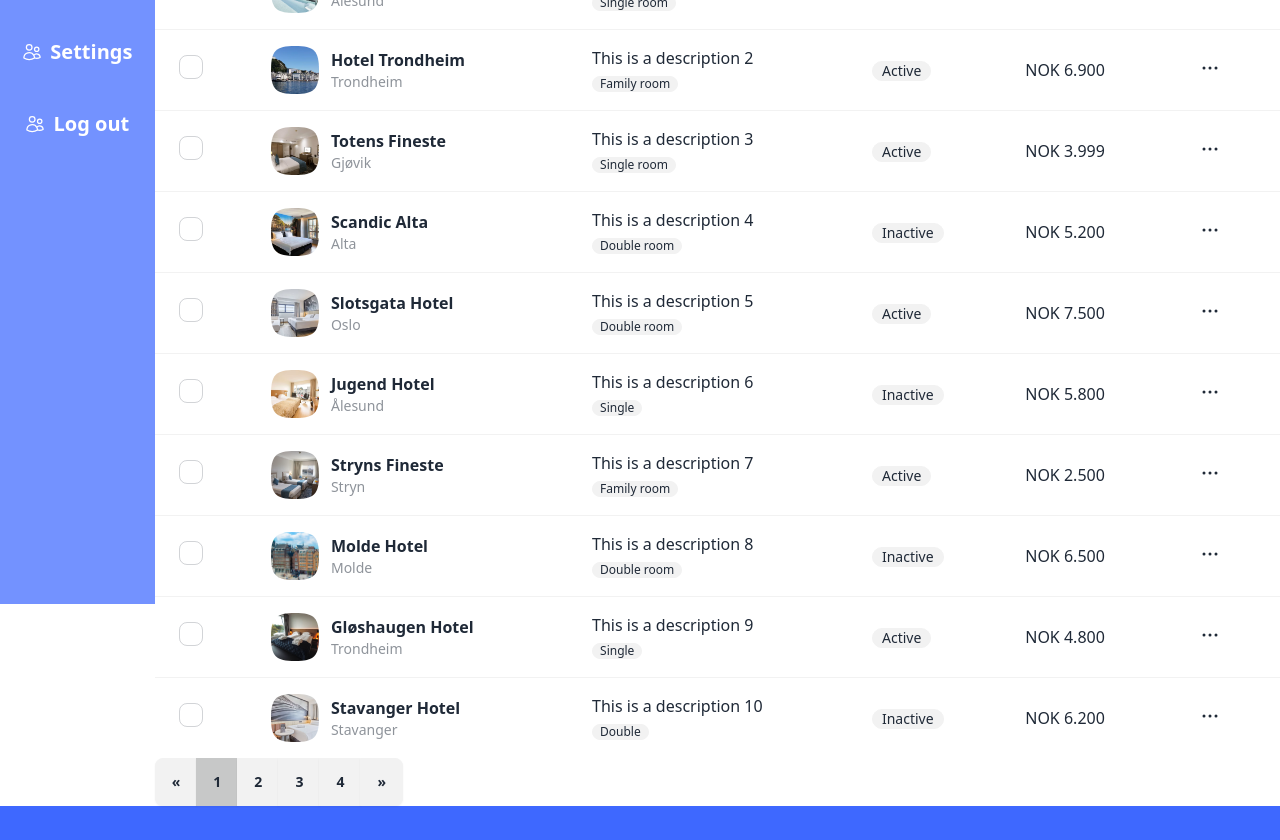
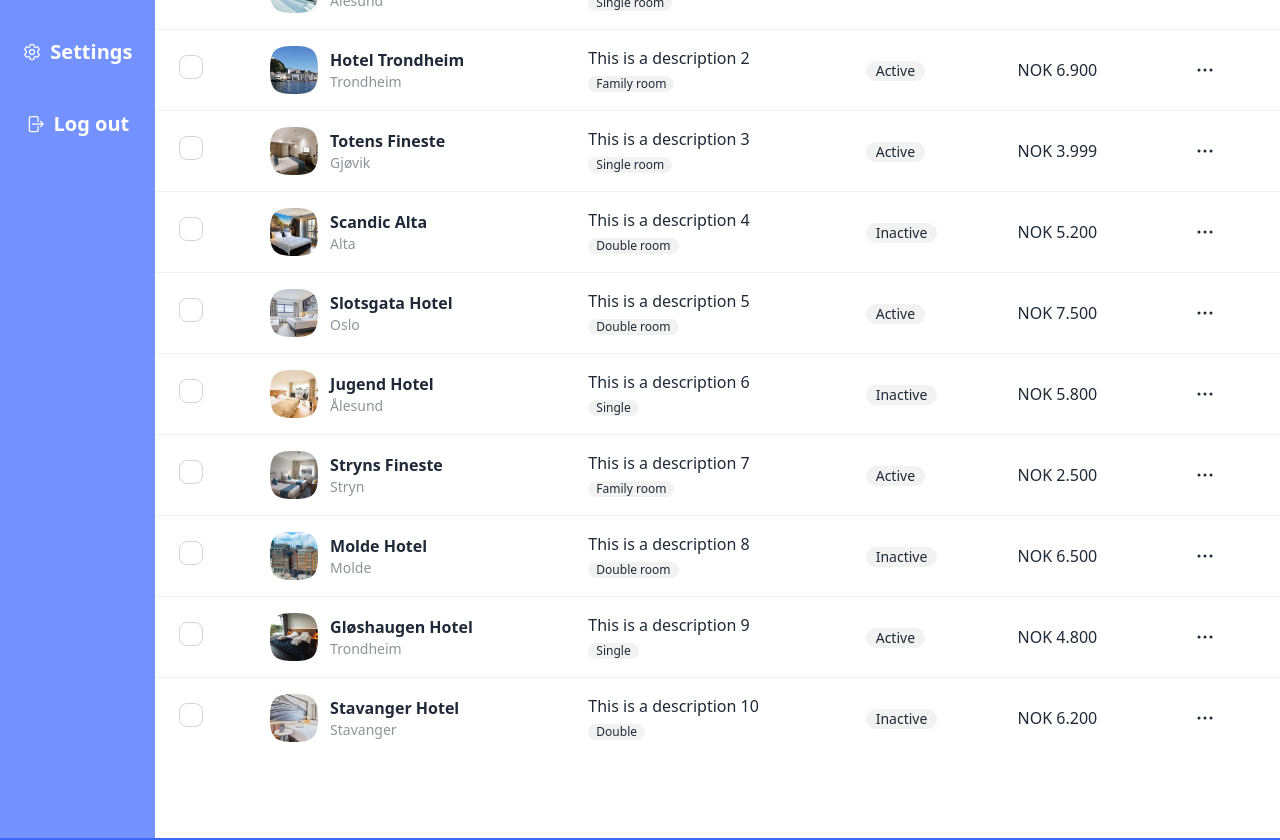
Before and after one commit to Hardingendaniel/IDATA2301-2306-project-g_03, a React (Create React App) app in the folder frontend/: page /admin in a window 1280 px wide. Shown: the part 260-1100 px from the top of the page. Built offline with nearby package versions, Linux system fonts and the light colour scheme; no server answers.

Commit message:
More work on admin page

```diff
--- /dev/null
+++ b/frontend/src/components/EditButton.jsx
@@ -0,0 +1,27 @@
+import React from "react";
+
+/**
+ * Component for 3 dot dropdown menu
+ * @returns {Element}
+ * @constructor
+ */
+const EditButton = () => {
+  return (
+      <div className="dropdown dropdown-bottom dropdown-end">
+          <div tabIndex={0} role="button" className="btn m-1 btn-ghost btn-xs rounded-2xl">
+              <svg xmlns="http://www.w3.org/2000/svg" fill="none" viewBox="0 0 24 24"
+                   strokeWidth={1.5} stroke="currentColor" className="w-6 h-6">
+                  <path strokeLinecap="round" strokeLinejoin="round"
+                        d="M6.75 12a.75.75 0 1 1-1.5 0 .75.75 0 0 1 1.5 0ZM12.75 12a.75.75 0 1 1-1.5 0 .75.75 0 0 1 1.5 0ZM18.75 12a.75.75 0 1 1-1.5 0 .75.75 0 0 1 1.5 0Z"/>
+              </svg>
+          </div>
+          <ul tabIndex={0}
+              className="dropdown-content z-[1] menu p-2 font-normal shadow bg-base-100 rounded-2xl w-36">
+              <li><a>Edit</a></li>
+              <li><a>Delete</a></li>
+          </ul>
+      </div>
+  )
+}
+
+export default EditButton;
--- a/frontend/src/pages/adminpage/AdminPage.jsx
+++ b/frontend/src/pages/adminpage/AdminPage.jsx
@@ -11,7 +11,7 @@ function AdminPage() {
 
     return (
         <div className="flex">
-            <aside className="flex flex-col w-44 h-screen overflow-y-auto bg-header rtl:border-r-0 rtl:border-l">
+            <aside className="flex flex-col w-44 bg-header">
                 <nav className="flex flex-col justify-between text-white pt-5">
                     <button className="btn rounded-2xl btn-ghost text-xl w-full my-3"
                             onClick={() => handleTableChange('hotel')}>
@@ -38,7 +38,8 @@ function AdminPage() {
                         <svg xmlns="http://www.w3.org/2000/svg" fill="none" viewBox="0 0 24 24" strokeWidth={1.5}
                              stroke="currentColor" className="w-5 h-5">
                             <path strokeLinecap="round" strokeLinejoin="round"
-                                  d="M15 19.128a9.38 9.38 0 0 0 2.625.372 9.337 9.337 0 0 0 4.121-.952 4.125 4.125 0 0 0-7.533-2.493M15 19.128v-.003c0-1.113-.285-2.16-.786-3.07M15 19.128v.106A12.318 12.318 0 0 1 8.624 21c-2.331 0-4.512-.645-6.374-1.766l-.001-.109a6.375 6.375 0 0 1 11.964-3.07M12 6.375a3.375 3.375 0 1 1-6.75 0 3.375 3.375 0 0 1 6.75 0Zm8.25 2.25a2.625 2.625 0 1 1-5.25 0 2.625 2.625 0 0 1 5.25 0Z"/>
+                                  d="M9.594 3.94c.09-.542.56-.94 1.11-.94h2.593c.55 0 1.02.398 1.11.94l.213 1.281c.063.374.313.686.645.87.074.04.147.083.22.127.325.196.72.257 1.075.124l1.217-.456a1.125 1.125 0 0 1 1.37.49l1.296 2.247a1.125 1.125 0 0 1-.26 1.431l-1.003.827c-.293.241-.438.613-.43.992a7.723 7.723 0 0 1 0 .255c-.008.378.137.75.43.991l1.004.827c.424.35.534.955.26 1.43l-1.298 2.247a1.125 1.125 0 0 1-1.369.491l-1.217-.456c-.355-.133-.75-.072-1.076.124a6.47 6.47 0 0 1-.22.128c-.331.183-.581.495-.644.869l-.213 1.281c-.09.543-.56.94-1.11.94h-2.594c-.55 0-1.019-.398-1.11-.94l-.213-1.281c-.062-.374-.312-.686-.644-.87a6.52 6.52 0 0 1-.22-.127c-.325-.196-.72-.257-1.076-.124l-1.217.456a1.125 1.125 0 0 1-1.369-.49l-1.297-2.247a1.125 1.125 0 0 1 .26-1.431l1.004-.827c.292-.24.437-.613.43-.991a6.932 6.932 0 0 1 0-.255c.007-.38-.138-.751-.43-.992l-1.004-.827a1.125 1.125 0 0 1-.26-1.43l1.297-2.247a1.125 1.125 0 0 1 1.37-.491l1.216.456c.356.133.751.072 1.076-.124.072-.044.146-.086.22-.128.332-.183.582-.495.644-.869l.214-1.28Z"/>
+                            <path strokeLinecap="round" strokeLinejoin="round" d="M15 12a3 3 0 1 1-6 0 3 3 0 0 1 6 0Z"/>
                         </svg>
                         Settings
                     </div>
@@ -47,7 +48,7 @@ function AdminPage() {
                         <svg xmlns="http://www.w3.org/2000/svg" fill="none" viewBox="0 0 24 24" strokeWidth={1.5}
                              stroke="currentColor" className="w-5 h-5">
                             <path strokeLinecap="round" strokeLinejoin="round"
-                                  d="M15 19.128a9.38 9.38 0 0 0 2.625.372 9.337 9.337 0 0 0 4.121-.952 4.125 4.125 0 0 0-7.533-2.493M15 19.128v-.003c0-1.113-.285-2.16-.786-3.07M15 19.128v.106A12.318 12.318 0 0 1 8.624 21c-2.331 0-4.512-.645-6.374-1.766l-.001-.109a6.375 6.375 0 0 1 11.964-3.07M12 6.375a3.375 3.375 0 1 1-6.75 0 3.375 3.375 0 0 1 6.75 0Zm8.25 2.25a2.625 2.625 0 1 1-5.25 0 2.625 2.625 0 0 1 5.25 0Z"/>
+                                  d="M15.75 9V5.25A2.25 2.25 0 0 0 13.5 3h-6a2.25 2.25 0 0 0-2.25 2.25v13.5A2.25 2.25 0 0 0 7.5 21h6a2.25 2.25 0 0 0 2.25-2.25V15m3 0 3-3m0 0-3-3m3 3H9"/>
                         </svg>
                         Log out
                     </div>
@@ -55,16 +56,8 @@ function AdminPage() {
             </aside>
 
             <main className="flex flex-col w-full h-full">
-                <div className="overflow-x-auto rounded-2xl w-full h-full">
+                <div className="overflow-x-auto rounded-2xl w-full h-full pb-20">
                     {selectedTable === 'hotel' ? <HotelTable/> : <UserTable/>}
-                </div>
-                <div className="join">
-                    <button className="join-item btn">«</button>
-                    <button className="join-item btn btn-active">1</button>
-                    <button className="join-item btn">2</button>
-                    <button className="join-item btn">3</button>
-                    <button className="join-item btn">4</button>
-                    <button className="join-item btn">»</button>
                 </div>
             </main>
 
--- a/frontend/src/pages/adminpage/HotelTable.jsx
+++ b/frontend/src/pages/adminpage/HotelTable.jsx
@@ -9,6 +9,7 @@ import img7 from "../../img/hotel3/4.png";
 import img8 from "../../img/hotel4/4.png";
 import img9 from "../../img/hotel2/3.png";
 import img10 from "../../img/hotel1/5.png";
+import EditButton from "../../components/EditButton";
 
 function HotelTable() {
     return (
@@ -64,14 +65,7 @@ function HotelTable() {
                     NOK 4.200
                 </td>
                 <th>
-                    <button className="btn btn-ghost btn-xs">
-                        <svg xmlns="http://www.w3.org/2000/svg" fill="none" viewBox="0 0 24 24"
-                             strokeWidth={1.5} stroke="currentColor" className="w-6 h-6">
-                            <path strokeLinecap="round" strokeLinejoin="round"
-                                  d="M6.75 12a.75.75 0 1 1-1.5 0 .75.75 0 0 1 1.5 0ZM12.75 12a.75.75 0 1 1-1.5 0 .75.75 0 0 1 1.5 0ZM18.75 12a.75.75 0 1 1-1.5 0 .75.75 0 0 1 1.5 0Z"/>
-                        </svg>
-
-                    </button>
+                    <EditButton />
                 </th>
             </tr>
             {/* row 2 */}
@@ -107,14 +101,7 @@ function HotelTable() {
                     NOK 6.900
                 </td>
                 <th>
-                    <button className="btn btn-ghost btn-xs">
-                        <svg xmlns="http://www.w3.org/2000/svg" fill="none" viewBox="0 0 24 24"
-                             strokeWidth={1.5} stroke="currentColor" className="w-6 h-6">
-                            <path strokeLinecap="round" strokeLinejoin="round"
-                                  d="M6.75 12a.75.75 0 1 1-1.5 0 .75.75 0 0 1 1.5 0ZM12.75 12a.75.75 0 1 1-1.5 0 .75.75 0 0 1 1.5 0ZM18.75 12a.75.75 0 1 1-1.5 0 .75.75 0 0 1 1.5 0Z"/>
-                        </svg>
-
-                    </button>
+                    <EditButton />
                 </th>
             </tr>
             {/* row 3 */}
@@ -125,7 +112,7 @@ function HotelTable() {
                     </label>
                 </th>
                 <td>
-                    <div className="flex items-center gap-3">
+                <div className="flex items-center gap-3">
                         <div className="avatar">
                             <div className="mask mask-squircle w-12 h-12">
                                 <img src={img3}
@@ -150,14 +137,7 @@ function HotelTable() {
                     NOK 3.999
                 </td>
                 <th>
-                    <button className="btn btn-ghost btn-xs">
-                        <svg xmlns="http://www.w3.org/2000/svg" fill="none" viewBox="0 0 24 24"
-                             strokeWidth={1.5} stroke="currentColor" className="w-6 h-6">
-                            <path strokeLinecap="round" strokeLinejoin="round"
-                                  d="M6.75 12a.75.75 0 1 1-1.5 0 .75.75 0 0 1 1.5 0ZM12.75 12a.75.75 0 1 1-1.5 0 .75.75 0 0 1 1.5 0ZM18.75 12a.75.75 0 1 1-1.5 0 .75.75 0 0 1 1.5 0Z"/>
-                        </svg>
-
-                    </button>
+                    <EditButton />
                 </th>
             </tr>
             {/* row 4 */}
@@ -193,14 +173,7 @@ function HotelTable() {
                     NOK 5.200
                 </td>
                 <th>
-                    <button className="btn btn-ghost btn-xs">
-                        <svg xmlns="http://www.w3.org/2000/svg" fill="none" viewBox="0 0 24 24"
-                             strokeWidth={1.5} stroke="currentColor" className="w-6 h-6">
-                            <path strokeLinecap="round" strokeLinejoin="round"
-                                  d="M6.75 12a.75.75 0 1 1-1.5 0 .75.75 0 0 1 1.5 0ZM12.75 12a.75.75 0 1 1-1.5 0 .75.75 0 0 1 1.5 0ZM18.75 12a.75.75 0 1 1-1.5 0 .75.75 0 0 1 1.5 0Z"/>
-                        </svg>
-
-                    </button>
+                    <EditButton />
                 </th>
             </tr>
             {/* row 5 */}
@@ -236,14 +209,7 @@ function HotelTable() {
                     NOK 7.500
                 </td>
                 <th>
-                    <button className="btn btn-ghost btn-xs">
-                        <svg xmlns="http://www.w3.org/2000/svg" fill="none" viewBox="0 0 24 24"
-                             strokeWidth={1.5} stroke="currentColor" className="w-6 h-6">
-                            <path strokeLinecap="round" strokeLinejoin="round"
-                                  d="M6.75 12a.75.75 0 1 1-1.5 0 .75.75 0 0 1 1.5 0ZM12.75 12a.75.75 0 1 1-1.5 0 .75.75 0 0 1 1.5 0ZM18.75 12a.75.75 0 1 1-1.5 0 .75.75 0 0 1 1.5 0Z"/>
-                        </svg>
-
-                    </button>
+                    <EditButton />
                 </th>
             </tr>
             {/* row 6 */}
@@ -279,14 +245,7 @@ function HotelTable() {
                     NOK 5.800
                 </td>
                 <th>
-                    <button className="btn btn-ghost btn-xs">
-                        <svg xmlns="http://www.w3.org/2000/svg" fill="none" viewBox="0 0 24 24"
-                             strokeWidth={1.5} stroke="currentColor" className="w-6 h-6">
-                            <path strokeLinecap="round" strokeLinejoin="round"
-                                  d="M6.75 12a.75.75 0 1 1-1.5 0 .75.75 0 0 1 1.5 0ZM12.75 12a.75.75 0 1 1-1.5 0 .75.75 0 0 1 1.5 0ZM18.75 12a.75.75 0 1 1-1.5 0 .75.75 0 0 1 1.5 0Z"/>
-                        </svg>
-
-                    </button>
+                    <EditButton />
                 </th>
             </tr>
             {/* row 7 */}
@@ -322,13 +281,7 @@ function HotelTable() {
                     NOK 2.500
                 </td>
                 <th>
-                    <button className="btn btn-ghost btn-xs">
-                        <svg xmlns="http://www.w3.org/2000/svg" fill="none" viewBox="0 0 24 24"
-                             strokeWidth={1.5} stroke="currentColor" className="w-6 h-6">
-                            <path strokeLinecap="round" strokeLinejoin="round"
-                                  d="M6.75 12a.75.75 0 1 1-1.5 0 .75.75 0 0 1 1.5 0ZM12.75 12a.75.75 0 1 1-1.5 0 .75.75 0 0 1 1.5 0ZM18.75 12a.75.75 0 1 1-1.5 0 .75.75 0 0 1 1.5 0Z"/>
-                        </svg>
-                    </button>
+                    <EditButton />
                 </th>
             </tr>
             {/* row 8 */}
@@ -364,14 +317,7 @@ function HotelTable() {
                     NOK 6.500
                 </td>
                 <th>
-                    <button className="btn btn-ghost btn-xs">
-                        <svg xmlns="http://www.w3.org/2000/svg" fill="none" viewBox="0 0 24 24"
-                             strokeWidth={1.5} stroke="currentColor" className="w-6 h-6">
-                            <path strokeLinecap="round" strokeLinejoin="round"
-                                  d="M6.75 12a.75.75 0 1 1-1.5 0 .75.75 0 0 1 1.5 0ZM12.75 12a.75.75 0 1 1-1.5 0 .75.75 0 0 1 1.5 0ZM18.75 12a.75.75 0 1 1-1.5 0 .75.75 0 0 1 1.5 0Z"/>
-                        </svg>
-
-                    </button>
+                    <EditButton />
                 </th>
             </tr>
             {/* row 9 */}
@@ -407,14 +353,7 @@ function HotelTable() {
                     NOK 4.800
                 </td>
                 <th>
-                    <button className="btn btn-ghost btn-xs">
-                        <svg xmlns="http://www.w3.org/2000/svg" fill="none" viewBox="0 0 24 24"
-                             strokeWidth={1.5} stroke="currentColor" className="w-6 h-6">
-                            <path strokeLinecap="round" strokeLinejoin="round"
-                                  d="M6.75 12a.75.75 0 1 1-1.5 0 .75.75 0 0 1 1.5 0ZM12.75 12a.75.75 0 1 1-1.5 0 .75.75 0 0 1 1.5 0ZM18.75 12a.75.75 0 1 1-1.5 0 .75.75 0 0 1 1.5 0Z"/>
-                        </svg>
-
-                    </button>
+                    <EditButton />
                 </th>
             </tr>
             {/* row 10 */}
@@ -450,14 +389,7 @@ function HotelTable() {
                     NOK 6.200
                 </td>
                 <th>
-                    <button className="btn btn-ghost btn-xs">
-                        <svg xmlns="http://www.w3.org/2000/svg" fill="none" viewBox="0 0 24 24"
-                             strokeWidth={1.5} stroke="currentColor" className="w-6 h-6">
-                            <path strokeLinecap="round" strokeLinejoin="round"
-                                  d="M6.75 12a.75.75 0 1 1-1.5 0 .75.75 0 0 1 1.5 0ZM12.75 12a.75.75 0 1 1-1.5 0 .75.75 0 0 1 1.5 0ZM18.75 12a.75.75 0 1 1-1.5 0 .75.75 0 0 1 1.5 0Z"/>
-                        </svg>
-
-                    </button>
+                    <EditButton />
                 </th>
             </tr>
             </tbody>
```
Also changed, not shown: frontend/src/pages/adminpage/UserTable.jsx (+6 -35 lines).
